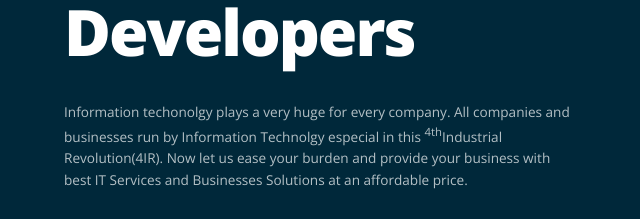
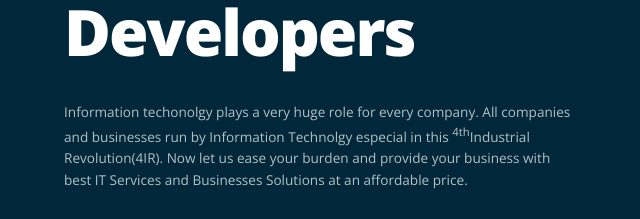
Before and after one commit to WondersSolutions/Wonders-Solutions, a plain HTML site: page index.html in a window 1280 px wide. Shown: the part 1833-2052 px from the top of the page, 640-1280 px from the left. Drawn offline with nearby package versions, Linux system fonts and the light colour scheme.

Commit message:
Update index.html

```diff
--- a/index.html
+++ b/index.html
@@ -150,7 +150,7 @@
             </div>
             <article class="s-12 m-12 l-6">
                <h2>We are<br> The Best<br> Developers</h2>
-               <p>Information techonolgy plays a very huge for every company. All companies and businesses run by Information Technolgy especial in this <sup>4th</sup>Industrial Revolution(4IR). Now let us ease your burden and provide your business with best IT Services and Businesses Solutions at an affordable price.
+               <p>Information techonolgy plays a very huge role for every company. All companies and businesses run by Information Technolgy especial in this <sup>4th</sup>Industrial Revolution(4IR). Now let us ease your burden and provide your business with best IT Services and Businesses Solutions at an affordable price.
                </p>
                <div class="about-us-icons">
                   <i class="icon-paperplane_ico"></i> <i class="icon-trophy"></i> <i class="icon-clock"></i>
```
